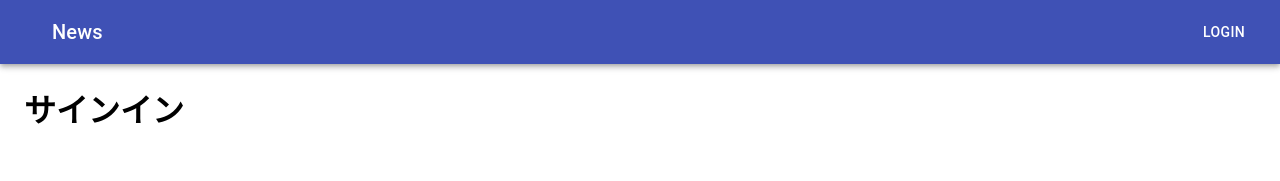
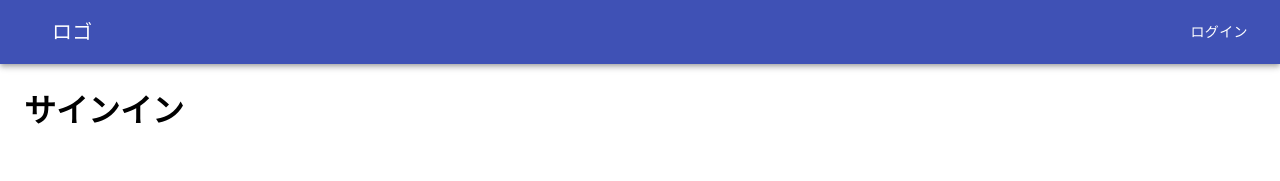
Before and after one commit to shusakukamiyama/jobapp, a React (Create React App) app: page /signup in a window 1280 px wide. Shown: the top 181 px of the page. Built offline with nearby package versions, Linux system fonts and the light colour scheme.

Commit message:
リンクを使用

```diff
--- a/src/component/Header.tsx
+++ b/src/component/Header.tsx
@@ -31,9 +31,9 @@ export default function ButtonAppBar() {
 
                     </IconButton>
                     <Typography variant='h6' className={classes.title}>
-                        News
+                        ロゴ
                     </Typography>
-                    <Button color='inherit'>Login</Button>
+                    <Button color='inherit'>ログイン</Button>
                 </Toolbar>
             </AppBar>
         </div>
--- a/src/component/post/PostTile.tsx
+++ b/src/component/post/PostTile.tsx
@@ -8,6 +8,7 @@ import CardMedia from '@material-ui/core/CardMedia';
 import Button from '@material-ui/core/Button';
 import Typography from '@material-ui/core/Typography';
 import { Grid } from '@material-ui/core';
+import { Link } from 'react-router-dom';
 
 type Props = {
     post: Post;
@@ -45,9 +46,11 @@ export default class PostTile extends React.Component<Props> {
                         <Button size='small' color='primary'>
                             シェア
                         </Button>
-                        <Button size='small' color='primary'>
-                            もっと見る
-                        </Button>
+                        <Link to='/signup'>
+                            <Button size='small' color='primary'>
+                                もっと見る
+                            </Button>
+                        </Link>
                     </CardActions>
                 </Card>
             </Grid>
--- a/src/container/router/TopRouter.tsx
+++ b/src/container/router/TopRouter.tsx
@@ -1,16 +1,19 @@
 import * as React from 'react';
 import { BrowserRouter, Route, Switch } from 'react-router-dom';
-
+import Header from './../../component/Header';
 import TopPage from './../templates/TopPage';
 import SignupPage from './../templates/SignupPage';
 
 const TopRouter = () => {
     return (
         <BrowserRouter>
-            <Switch>
-                <Route exact={true} path='/' component={TopPage} />
-                <Route path='/signup' component={SignupPage} />
-            </Switch>
+            <div>
+                <Header />
+                <Switch>
+                    <Route exact={true} path='/' component={TopPage} />
+                    <Route path='/signup' component={SignupPage} />
+                </Switch>
+            </div>
         </BrowserRouter>
     );
 };
--- a/src/container/templates/SignupPage.tsx
+++ b/src/container/templates/SignupPage.tsx
@@ -1,9 +1,6 @@
 import React from 'react';
 import Post from '../../define/model/post/Post';
-import Header from '../../component/Header';
 import { Container } from '@material-ui/core';
-import CreateUserTaskFactory from '../../lib/task/users/CreateUserTask';
-import { BrowserRouter as Router, Route, Link } from 'react-router-dom';
 
 type Props = {};
 
@@ -27,20 +24,14 @@ export default class SignupPage extends React.Component<Props, State> {
         };
     }
 
-    public componentDidMount() {
-
-    }
-
+    public componentDidMount() {}
 
     public render() {
         return (
             <div>
-                <Header />
-                <Router>
-                    <Container>
-                        <h1>サインイン</h1>
-                    </Container>
-                </Router>
+                <Container>
+                    <h1>サインイン</h1>
+                </Container>
             </div>
         );
     }
--- a/src/container/templates/TopPage.tsx
+++ b/src/container/templates/TopPage.tsx
@@ -58,10 +58,7 @@ export default class TopPage extends React.Component<Props, State> {
     public render() {
         return (
             <div>
-                <Header />
-                <Router>
                 <Container>
-                    <Route path="/saitama" component={SignupPage} />
                     <h1>理系就活口コミサイト</h1>
                     <TextField
                         id='standard-basic'
@@ -103,7 +100,6 @@ export default class TopPage extends React.Component<Props, State> {
                     </Button>
                     <PostTileList posts={this.state.posts} />
                 </Container>
-                </Router>
             </div>
         );
     }
```
Lines whose indentation alone changed are shown as unchanged.
